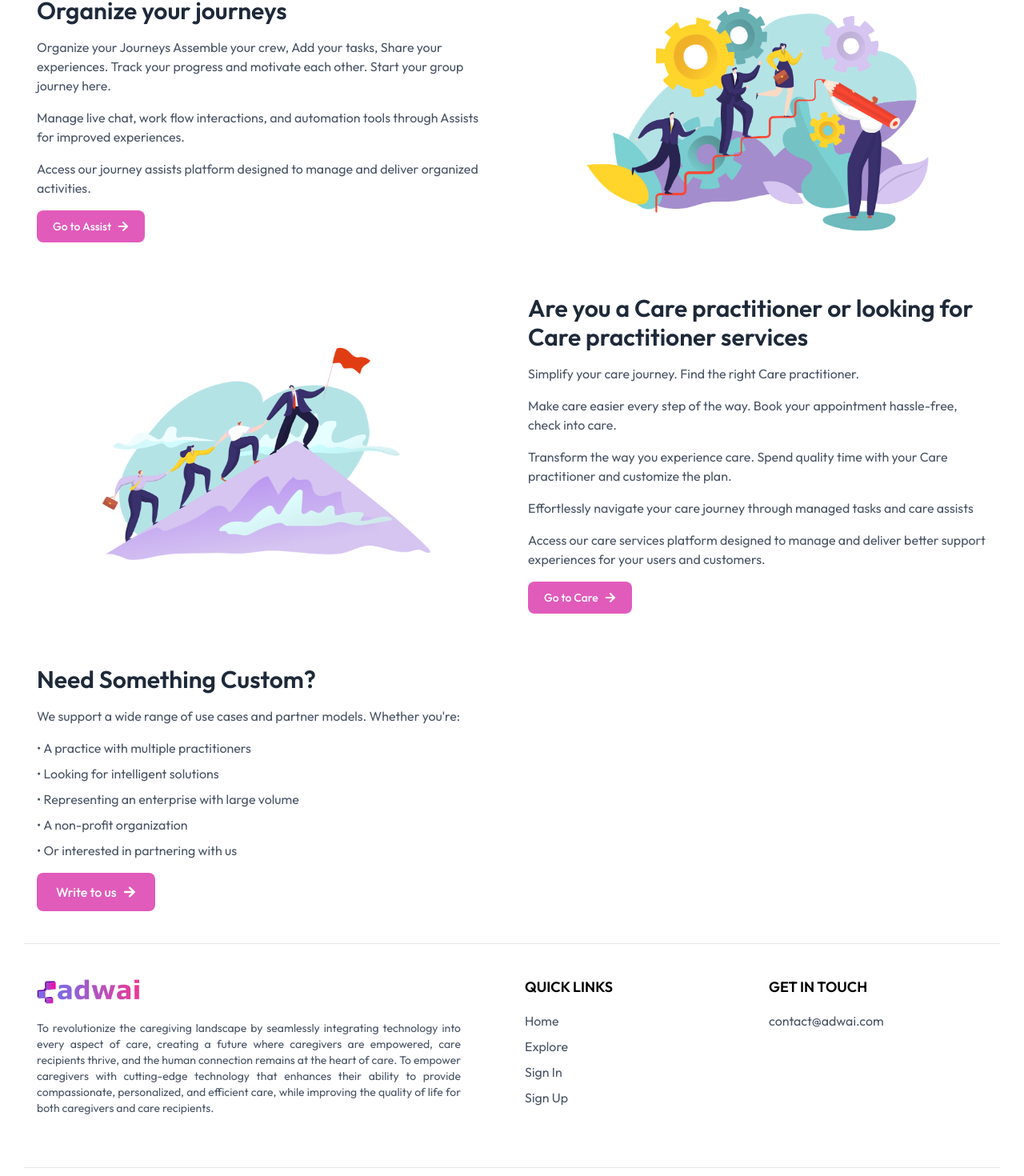
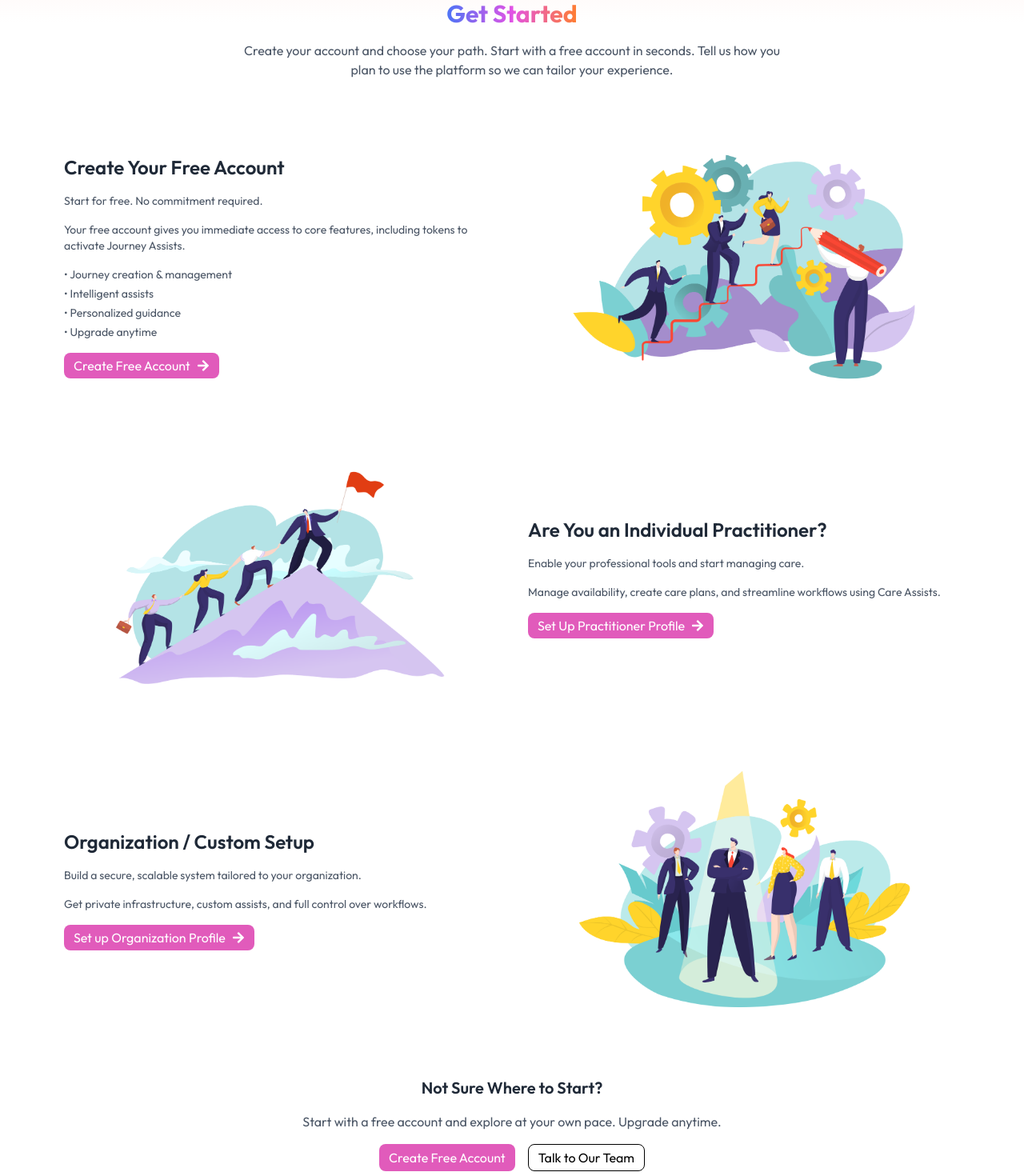
Before and after one commit to seninsimon/adwai-react-app, a React (Vite) app: page /careassist in a window 1280 px wide. Shown: the part 176-1646 px from the top of the page at 80% size. Built offline with nearby package versions, Linux system fonts and the light colour scheme.

Commit message:
getstarted

```diff
--- a/src/pages/CareAssistPage.jsx
+++ b/src/pages/CareAssistPage.jsx
@@ -1,126 +1,301 @@
+import { useState } from "react";
 import { FaArrowRight } from "react-icons/fa";
 
-export default function CareAssistPage() {
+export default function GetStartedPage() {
+  const [openModal, setOpenModal] = useState(null);
+
+  const Modal = ({ title, children }) => {
+    if (!openModal) return null;
+
+    return (
+      <div className="fixed inset-0 bg-black/40 flex items-center justify-center z-50">
+        <div className="bg-white w-full max-w-2xl rounded-lg p-6 space-y-4 shadow-lg">
+          <div className="flex justify-between items-center">
+            <h2 className="text-lg font-semibold text-[#1F2937]">{title}</h2>
+            <button onClick={() => setOpenModal(null)}>✕</button>
+          </div>
+          {children}
+        </div>
+      </div>
+    );
+  };
+
   return (
-    <section className="container mx-auto px-4 mt-10  space-y-16">
+    <section className="max-w-6xl mx-auto px-4  space-y-20">
+      {/* HEADER */}
+      <div className="text-center space-y-4">
+        <h1 className="text-3xl font-semibold text-[#1F2937]">Get Started</h1>
+        <p className="text-gray-600 max-w-2xl mx-auto">
+          Create your account and choose your path. Start with a free account in
+          seconds. Tell us how you plan to use the platform so we can tailor
+          your experience.
+        </p>
+      </div>
 
-      {/* SECTION 1 */}
+      {/* STEP 1 */}
       <div className="grid md:grid-cols-2 gap-10 items-center">
-
         {/* TEXT */}
         <div className="space-y-4">
-          <h2 className="text-2xl lg:text-3xl font-semibold text-gray-800">
-            Organize your journeys
+          <h2 className="text-2xl font-semibold text-[#1F2937]">
+            Create Your Free Account
           </h2>
 
-          <p className="text-gray-600">
-            Organize your Journeys Assemble your crew, Add your tasks, Share your experiences. Track your progress and motivate each other. Start your group journey here.
+          <p className="text-gray-600 text-sm">
+            Start for free. No commitment required.
           </p>
 
-          <p className="text-gray-600">
-            Manage live chat, work flow interactions, and automation tools through Assists for improved experiences.
+          <p className="text-gray-600 text-sm">
+            Your free account gives you immediate access to core features,
+            including tokens to activate Journey Assists.
           </p>
 
-          <p className="text-gray-600">
-            Access our journey assists platform designed to manage and deliver organized activities.
-          </p>
+          <ul className="text-sm text-gray-600 space-y-1">
+            <li>• Journey creation & management</li>
+            <li>• Intelligent assists</li>
+            <li>• Personalized guidance</li>
+            <li>• Upgrade anytime</li>
+          </ul>
 
-          <a
-            href="https://assist.piaxu.com/dashboard"
-            target="_blank"
-            rel="noreferrer"
-            className="inline-flex items-center gap-2 text-white bg-[#e15bbb] hover:bg-[#e15bbb]/80 px-5 py-2.5 rounded-lg text-sm font-medium transition"
+          <button
+            onClick={() => setOpenModal("step1")}
+            className="bg-[#e15bbb] text-white px-3 py-1 rounded-lg flex items-center gap-2"
           >
-            Go to Assist <FaArrowRight />
-          </a>
+            Create Free Account <FaArrowRight />
+          </button>
         </div>
 
         {/* IMAGE */}
         <div className="flex justify-center">
           <img
             src="/images/banner_01.png"
-            alt="Mountain Climbing"
-            className="rounded-xl object-cover w-full max-w-md"
+            className="rounded-xl max-w-md w-full"
+            alt="Step1"
           />
         </div>
       </div>
 
-      {/* SECTION 2 */}
+      {/* STEP 2 */}
       <div className="grid md:grid-cols-2 gap-10 items-center">
-
         {/* IMAGE */}
         <div className="flex justify-center md:order-1 order-2">
           <img
             src="/images/banner_02.png"
-            alt="Care"
-            className="rounded-xl object-cover w-full max-w-md"
+            className="rounded-xl max-w-md w-full"
+            alt="Step2"
           />
         </div>
 
         {/* TEXT */}
         <div className="space-y-4 md:order-2 order-1">
-          <h2 className="text-2xl lg:text-3xl font-semibold text-gray-800">
-            Are you a Care practitioner or looking for Care practitioner services
+          <h2 className="text-2xl font-semibold text-[#1F2937]">
+            Are You an Individual Practitioner?
           </h2>
 
-          <p className="text-gray-600">
-            Simplify your care journey. Find the right Care practitioner.
+          <p className="text-gray-600 text-sm">
+            Enable your professional tools and start managing care.
           </p>
 
-          <p className="text-gray-600">
-            Make care easier every step of the way. Book your appointment hassle-free, check into care.
+          <p className="text-gray-600 text-sm">
+            Manage availability, create care plans, and streamline workflows
+            using Care Assists.
           </p>
 
-          <p className="text-gray-600">
-            Transform the way you experience care. Spend quality time with your Care practitioner and customize the plan.
-          </p>
-
-          <p className="text-gray-600">
-            Effortlessly navigate your care journey through managed tasks and care assists
-          </p>
-
-          <p className="text-gray-600">
-            Access our care services platform designed to manage and deliver better support experiences for your users and customers.
-          </p>
-
-          <a
-            href="https://care.piaxu.com/"
-            target="_blank"
-            rel="noreferrer"
-            className="inline-flex items-center gap-2 text-white bg-[#e15bbb] hover:bg-[#e15bbb]/80 px-5 py-2.5 rounded-lg text-sm font-medium transition"
+          <button
+            onClick={() => setOpenModal("step2")}
+            className="bg-[#e15bbb] text-white px-3 py-1 rounded-lg flex items-center gap-2"
           >
-            Go to Care <FaArrowRight />
-          </a>
+            Set Up Practitioner Profile <FaArrowRight />
+          </button>
         </div>
       </div>
 
-      {/* SECTION 3 (LEFT ALIGNED) */}
-      <div className="max-w-2xl space-y-4">
+      {/* STEP 3 */}
+      <div className="grid md:grid-cols-2 gap-10 items-center">
+        {/* TEXT */}
+        <div className="space-y-4">
+          <h2 className="text-2xl font-semibold text-[#1F2937]">
+            Organization / Custom Setup
+          </h2>
 
-        <h2 className="text-2xl lg:text-3xl font-semibold text-gray-800">
-          Need Something Custom?
+          <p className="text-gray-600 text-sm">
+            Build a secure, scalable system tailored to your organization.
+          </p>
+
+          <p className="text-gray-600 text-sm">
+            Get private infrastructure, custom assists, and full control over
+            workflows.
+          </p>
+
+          <button
+            onClick={() => setOpenModal("step3")}
+            className="bg-[#e15bbb] text-white px-3 py-1 rounded-lg flex items-center gap-2"
+          >
+            Set up Organization Profile <FaArrowRight />
+          </button>
+        </div>
+
+        {/* IMAGE */}
+        <div className="flex justify-center">
+          <img
+            src="/images/banner_03.png"
+            className="rounded-xl max-w-md w-full"
+            alt="Step3"
+          />
+        </div>
+      </div>
+
+      {/* NOT SURE */}
+      <div className="text-center space-y-4">
+        <h2 className="text-xl font-semibold text-[#1F2937]">
+          Not Sure Where to Start?
         </h2>
 
         <p className="text-gray-600">
-          We support a wide range of use cases and partner models. Whether you're:
+          Start with a free account and explore at your own pace. Upgrade
+          anytime.
         </p>
 
-        <ul className="text-gray-600 space-y-2">
-          <li>• A practice with multiple practitioners</li>
-          <li>• Looking for intelligent solutions</li>
-          <li>• Representing an enterprise with large volume</li>
-          <li>• A non-profit organization</li>
-          <li>• Or interested in partnering with us</li>
-        </ul>
+        <div className="flex justify-center gap-4">
+          <button
+            onClick={() => setOpenModal("step1")}
+            className="bg-[#e15bbb] text-white px-3 py-1 rounded-lg"
+          >
+            Create Free Account
+          </button>
 
-        <a
-          href="/contact"
-          className="inline-flex items-center gap-2 text-white bg-[#e15bbb] hover:bg-[#e15bbb]/80 px-6 py-3 rounded-lg font-medium transition"
-        >
-          Write to us <FaArrowRight />
-        </a>
+          <button className="border px-3 py-1 rounded-lg">
+            Talk to Our Team
+          </button>
+        </div>
       </div>
 
+      {openModal === "step1" && (
+        <Modal title="Create Free Account">
+          <div className="grid md:grid-cols-2 gap-4">
+            <input className="border p-3 rounded-lg" placeholder="First Name" />
+            <input className="border p-3 rounded-lg" placeholder="Last Name" />
+            <input
+              className="border p-3 rounded-lg"
+              placeholder="Assist Name"
+            />
+            <input
+              className="border p-3 rounded-lg"
+              placeholder="Email Address"
+            />
+            <input
+              type="password"
+              className="border p-3 rounded-lg"
+              placeholder="Password"
+            />
+            <input
+              type="password"
+              className="border p-3 rounded-lg"
+              placeholder="Confirm Password"
+            />
+          </div>
+
+          <div className="space-y-4">
+            <p className="text-sm font-semibold text-gray-800">
+              What best describes you?
+            </p>
+
+            <div className="space-y-3">
+              {[
+                { label: "Care Seeker", value: "care_seeker" },
+                { label: "Practitioner", value: "practitioner" },
+                { label: "Organization", value: "organization" },
+              ].map((item) => (
+                <label
+                  key={item.value}
+                  className="flex items-center gap-3 p-3 border border-gray-300 rounded-lg cursor-pointer hover:shadow-sm transition"
+                >
+                  <input
+                    type="radio"
+                    name="role"
+                    value={item.value}
+                    className="accent-gray-800"
+                  />
+                  <span className="text-sm text-gray-700">{item.label}</span>
+                </label>
+              ))}
+            </div>
+          </div>
+
+          <button className="bg-[#e15bbb] text-white px-3 py-1 rounded-lg">
+            Create Free Account
+          </button>
+        </Modal>
+      )}
+
+      {/* STEP 2 MODAL */}
+      {openModal === "step2" && (
+        <Modal title="Practitioner Setup">
+          <div className="grid md:grid-cols-2 gap-4">
+            <input
+              className="border p-3 rounded-lg"
+              placeholder="Practice Name"
+            />
+            <input className="border p-3 rounded-lg" placeholder="Specialty" />
+            <input
+              className="border p-3 rounded-lg"
+              placeholder="Certifications"
+            />
+            <input className="border p-3 rounded-lg" placeholder="Location" />
+            <input
+              className="border p-3 rounded-lg"
+              placeholder="Availability"
+            />
+            <input
+              className="border p-3 rounded-lg"
+              placeholder="Services Offered"
+            />
+          </div>
+
+          <textarea
+            className="border p-3 rounded-lg w-full"
+            placeholder="Bio"
+          />
+
+          <button className="bg-[#e15bbb] text-white px-6 py-3 rounded-lg">
+            Save Practitioner Profile
+          </button>
+        </Modal>
+      )}
+
+      {/* STEP 3 MODAL */}
+      {openModal === "step3" && (
+        <Modal title="Organization Setup">
+          <div className="grid md:grid-cols-2 gap-4">
+            <input
+              className="border p-3 rounded-lg"
+              placeholder="Organization Name"
+            />
+            <input
+              className="border p-3 rounded-lg"
+              placeholder="Practitioners Count"
+            />
+            <input
+              className="border p-3 rounded-lg"
+              placeholder="Specialties"
+            />
+            <input
+              className="border p-3 rounded-lg"
+              placeholder="Contact Name"
+            />
+            <input className="border p-3 rounded-lg" placeholder="Email" />
+            <input className="border p-3 rounded-lg" placeholder="Phone" />
+          </div>
+
+          <textarea
+            className="border p-3 rounded-lg w-full"
+            placeholder="Needs / Goals"
+          />
+
+          <button className="bg-[#e15bbb] text-white px-3 py-1 rounded-lg">
+            Submit
+          </button>
+        </Modal>
+      )}
     </section>
   );
 }
```
